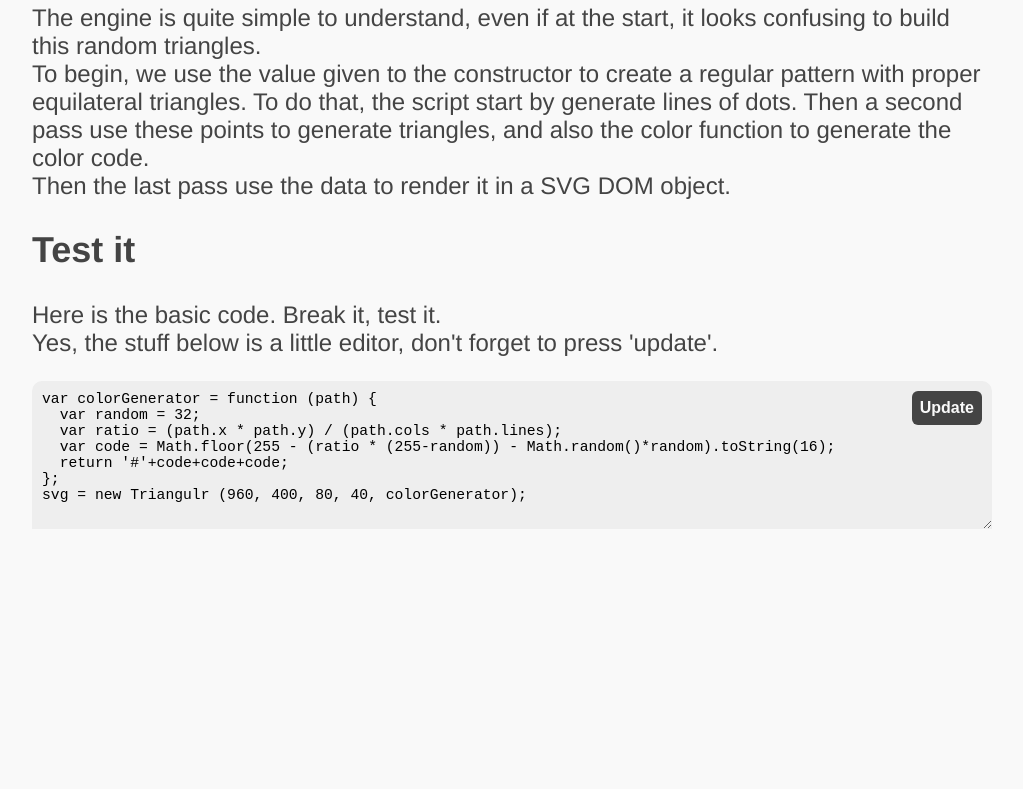
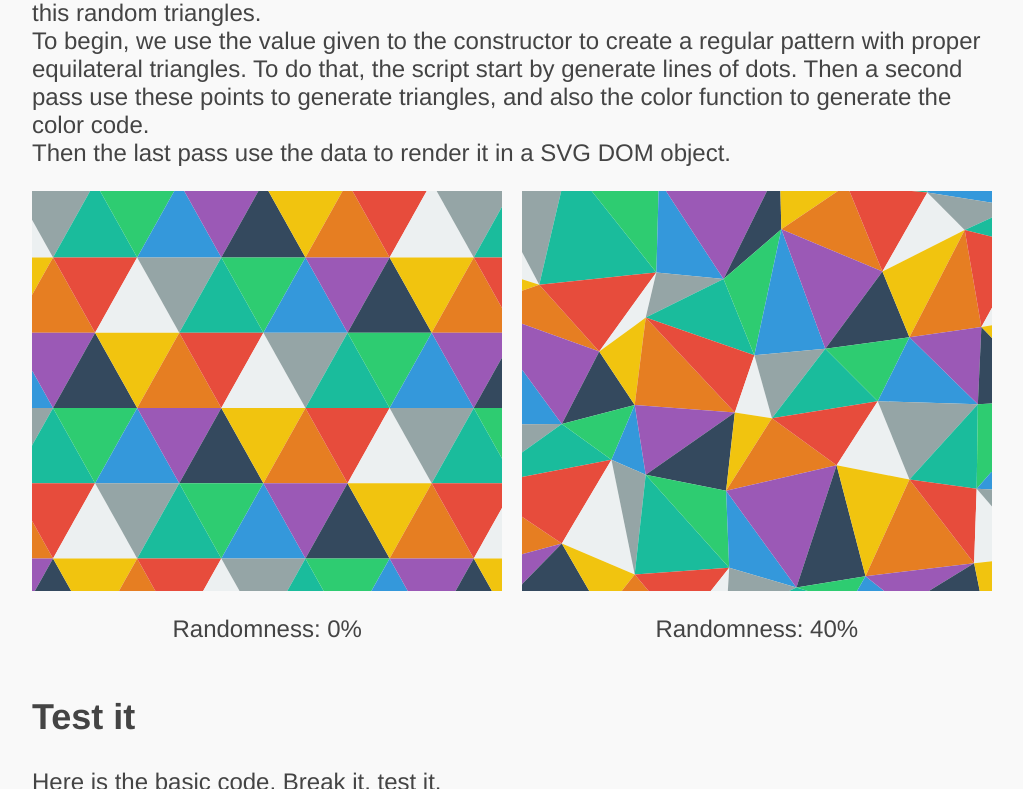
Before and after one commit to maxwellito/triangulr, a plain HTML site: page index.html in a window 1280 px wide. Shown: the part 2011-2800 px from the top of the page, without its empty margins (128-1151 px from the left). Drawn offline with Linux system fonts and the light colour scheme.

Commit message:
Redisign demo page

```diff
--- a/index.html
+++ b/index.html
@@ -36,10 +36,20 @@
 			width: 100%;
 			height: 100%;
 		}
-		#head {
-			height: 500px;
+		.head {
+			height: 80vh;
+			color: #F9F9F9;
+			background: linear-gradient(to bottom right, #ff0055 , #220055);
+			background-color: rgb(138, 0, 85);
+			overflow: hidden;
+			position: relative;
 		}
-		#content {
+		.head h1 {
+			position: absolute;
+			z-index: 10;
+			bottom: 0;
+		}
+		.content-wrap {
 			margin: auto;
 			max-width: 960px;
 			padding: 0 20px;
@@ -47,6 +57,22 @@
 		.smaller {
 			margin: 4px 0;
 			font-size: 0.75em;
+		}
+		.split-box {
+			width: 49%;
+			margin-right: 2%;
+			display: inline-block;
+		}
+		.split-box:last-child {
+			margin-right: 0;
+		}
+		.split-box svg {
+			width: 100%;
+			height: 46vw;
+			max-height: 400px;
+		}
+		.split-box p {
+			text-align: center;
 		}
 
 		/* Trial styling */
@@ -63,6 +89,7 @@
 			background-color: #eee;
 			font-size: 0.6125em;
 			font-family: monospace;
+			overflow-x: scroll;
 			box-sizing: border-box;
 		}
 		#trial-button {
@@ -82,15 +109,17 @@
 <body>
 
 	<!-- SVG to display -->
-	<div id="head"></div>
+	<div class="head" id="head">
+		<div class="content-wrap">
+			<h1>triangulr<br><small>triangle map generator</small></h1>
+		</div>
+	</div>
 
-	<div id="content">
-		<h1>triangulr <small>a little JavaScript class</small></h1>
+	<div class="content-wrap">
 		<p>Who doesn't like triangles? Nobody. Especially hipsters ;-)</p>
+
+		<p>triangulr is a little JavaScript class to build triangles maps. Completely random. In SVG: ready for HTML or Illustrator use. It give you a bit of flexibility to generate what you need: dimension, triangle size, ratio of mess and color</p>
 		<p>After many evening trying to build nice map of trandom triangles, I realised JavaScript could help me. Nowadays, this pattern is a kind of classic, very popular and used everywhere, but long to make. So I built this little class to make things easier.</p>
-
-		<h2>What is that?</h2>
-		<p>triangulr is a little JavaScript class to build triangles walls. Completely random. In SVG: ready for HTML or Illustrator use. It give you a bit of flexibility to generate what you need: dimension, triangle size, ratio of mess and color</p>
 
 		<h2>How to use it?</h2>
 		<p>This is pure JavaScript, no jQuery required or other libraries. Only the simple triangulr.js in your page and you're ready to go.<br>Here is an example:</p>
@@ -129,6 +158,16 @@
 		<h2>How it works?</h2>
 		<p>The engine is quite simple to understand, even if at the start, it looks confusing to build this random triangles.<br>To begin, we use the value given to the constructor to create a regular pattern with proper equilateral triangles. To do that, the script start by generate lines of dots. Then a second pass use these points to generate triangles, and also the color function to generate the color code.<br>Then the last pass use the data to render it in a SVG DOM object.</p>
 
+		<div>
+			<div class="split-box">
+				<div id="straight-map"></div>
+				<p>Randomness: 0%</p>
+			</div><div class="split-box">
+				<div id="messy-map"></div>
+				<p>Randomness: 40%</p>
+			</div>
+		</div>
+
 		<h2>Test it</h2>
 		<p>Here is the basic code. Break it, test it.<br>Yes, the stuff below is a little editor, don't forget to press 'update'.</p>
 		<div id="trial">
@@ -139,7 +178,7 @@
   return '#'+code+code+code;
 };
 svg = new Triangulr (960, 400, 80, 40, colorGenerator);</textarea>
-			<button id="trial-button">Update</button>
+			<button id="trial-button">Run</button>
 			<div id="trial-output"></div>
 		</div>
 
@@ -150,18 +189,43 @@ svg = new Triangulr (960, 400, 80, 40, colorGenerator);</textarea>
 		// Header code
 		var headerSVG;
 		var headerContainer = document.getElementById('head');
-		var render = function(triangleId, lineId, parite, points) {
-			return triangleId % 2 == 1 ? '#070707' : Triangulr.prototype.generateGold();
-		}
+		var headerMapColorRender = function (path) {
+		  var random = 32;
+		  var ratio = (path.x + path.y) / (path.cols + path.lines);
+		  var code = Math.floor(255 - (ratio * (255-random)) - Math.random()*random).toString(16);
+		  return '#' + code + '0055';
+		};
+
 		var renderHeader = function() {
 			if (!!headerSVG) {
 				headerSVG.remove();
 			}
-			headerSVG = new Triangulr (window.innerWidth, 400, 100, 50);
+			headerSVG = new Triangulr(
+				window.innerWidth,
+				window.innerHeight,
+				100,
+				50,
+				headerMapColorRender
+			);
 			headerContainer.appendChild(headerSVG);
 		}
 		window.onresize = renderHeader;
 		renderHeader();
+
+		// Random map demo
+		var flatUIclrs = ['1abc9c', '2ecc71', '3498db', '9b59b6', '34495e',
+								'f1c40f', 'e67e22', 'e74c3c', 'ecf0f1', '95a5a6'];
+
+		var colorGenerator = function (path) {
+		  return '#' + flatUIclrs[path.counter % flatUIclrs.length];
+		};
+		document
+			.getElementById('straight-map')
+			.appendChild(new Triangulr (500, 500, 80, 0, colorGenerator));
+		document
+			.getElementById('messy-map')
+			.appendChild(new Triangulr (500, 500, 80, 32, colorGenerator));
+
 
 		// Trial code
 		var svg;
```
